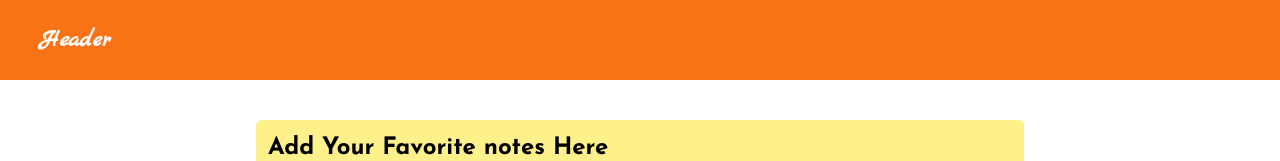
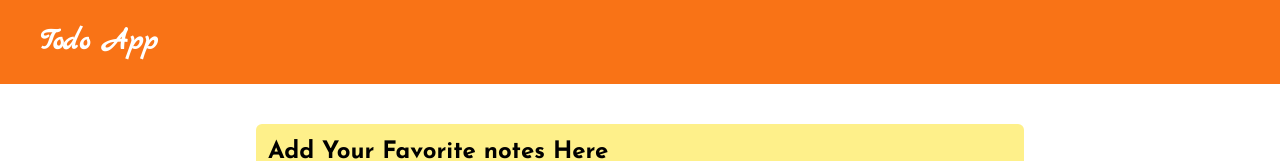
Before and after one commit to Ajith101/todonewfrontend, a React (Vite) app: page / in a window 1280 px wide. Shown: the top 161 px of the page. Built offline with nearby package versions, Linux system fonts and the light colour scheme; no server answers.

Commit message:
added header name

```diff
--- a/index.html
+++ b/index.html
@@ -4,7 +4,7 @@
     <meta charset="UTF-8" />
     <link rel="icon" type="image/svg+xml" href="/vite.svg" />
     <meta name="viewport" content="width=device-width, initial-scale=1.0" />
-    <title>Vite + React</title>
+    <title>Ajith Todo App</title>
   </head>
   <body>
     <div id="root"></div>
--- a/src/components/Header.jsx
+++ b/src/components/Header.jsx
@@ -2,8 +2,8 @@ import React from "react";
 
 const Header = () => {
   return (
-    <div className="bg-orange-500 text-white text-2xl font-bold font-signature-1 px-2 md:px-10 py-5 md:py-6 w-full">
-      Header
+    <div className="bg-orange-500 text-white text-3xl font-bold font-signature-1 px-4 md:px-10 py-5 md:py-6 w-full">
+      Todo App
     </div>
   );
 };
--- a/src/components/todoPage/AddTodo.jsx
+++ b/src/components/todoPage/AddTodo.jsx
@@ -71,7 +71,7 @@ const AddTodo = () => {
           onClick={() => (addORedite ? updateTodo() : addTodoBTn())}
           className="bg-green-700 hover:bg-blue-700 text-white text-lg px-3 py-2 text-center"
         >
-          {addORedite ? "Update Todo" : "Add Notes"}
+          {addORedite ? "Update" : "Add Notes"}
         </button>
       </div>
     </div>
```
